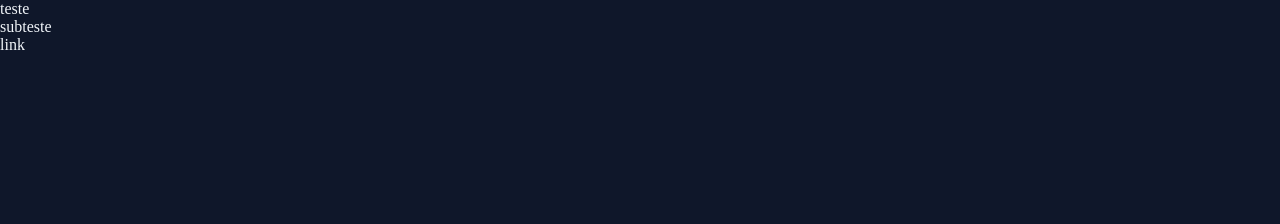
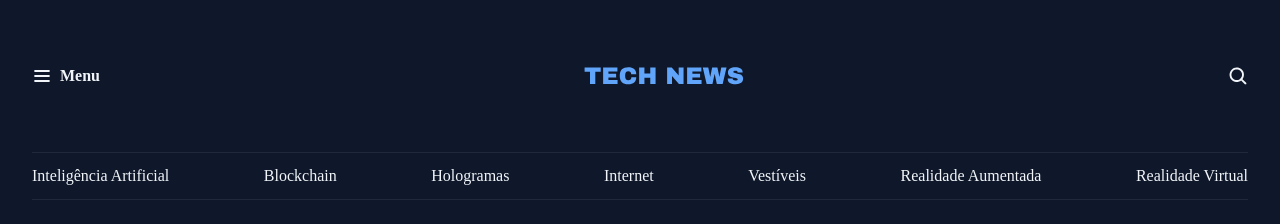
Before and after one commit to vc2024j10/Full-Stack-Projeto-portal-de-not-cias, a plain HTML site: page index.html in a window 1280 px wide. Drawn offline with Linux system fonts and the light colour scheme.

Commit message:
adjusting space between items

```diff
--- a/index.html
+++ b/index.html
@@ -12,8 +12,30 @@
     <link href="https://fonts.googleapis.com/css2?family=Archivo:ital,wght@0,100..900;1,100..900&display=swap" rel="stylesheet">
 </head>
 <body>
-    <h1>teste</h1>
-    <h2>subteste</h2>
-    <a href="#">link</a>
+    <header class="container">
+        <nav id="primary" class="grid grid-flow-col">
+            <div>
+                <img src="assets/icons/List.svg" alt="Ícone do menu">
+                <strong>Menu</strong>
+            </div>
+
+            <div>
+                <img src="assets/Logo.svg" alt="TechNews">
+            </div>
+
+            <div>
+                <img src="assets/icons/MagnifyingGlass.svg" alt="ícone de lupa para pesquisa">
+            </div>
+        </nav>
+        <nav id="secondary" class="grid grid-flow-col">
+            <a href="#">Inteligência Artificial</a>
+            <a href="#">Blockchain</a>
+            <a href="#">Hologramas</a>
+            <a href="#">Internet</a>
+            <a href="#">Vestíveis</a>
+            <a href="#">Realidade Aumentada</a>
+            <a href="#">Realidade Virtual</a>
+        </nav>
+    </header>
 </body>
 </html>
--- a/styles/global.css
+++ b/styles/global.css
@@ -39,3 +39,48 @@ a:hover {
 h1, h2, h3 {
     font: inherit;
 }
+
+.container {
+    max-width: 1280px;
+    padding-inline: 32px;
+    margin-inline: auto;
+}
+
+/* utility-first */
+.grid {
+    display: grid;
+}
+
+.grid-flow-col {
+    grid-auto-flow: column;
+}
+
+/* estilizando o header  */
+/* ocorre algum erro ao criar o arquivo e importar buscar solução depois */
+
+#primary {
+    padding-block: 60px;
+
+    div {
+        display: flex;
+        align-items: center;
+        gap: 8px;
+
+    }
+
+    /* nesting css  */
+    div:nth-child(2) {
+        margin-inline: auto;
+    }
+
+    div:nth-child(3) {
+        justify-self: end;
+    }
+}
+
+#secondary {
+    padding-block: 14px;
+    border: solid 1px var(--stroke-color);
+    border-inline: none;
+    justify-content: space-between;
+}
```
Also changed, not shown: styles/index.css (line endings or trailing spaces).
